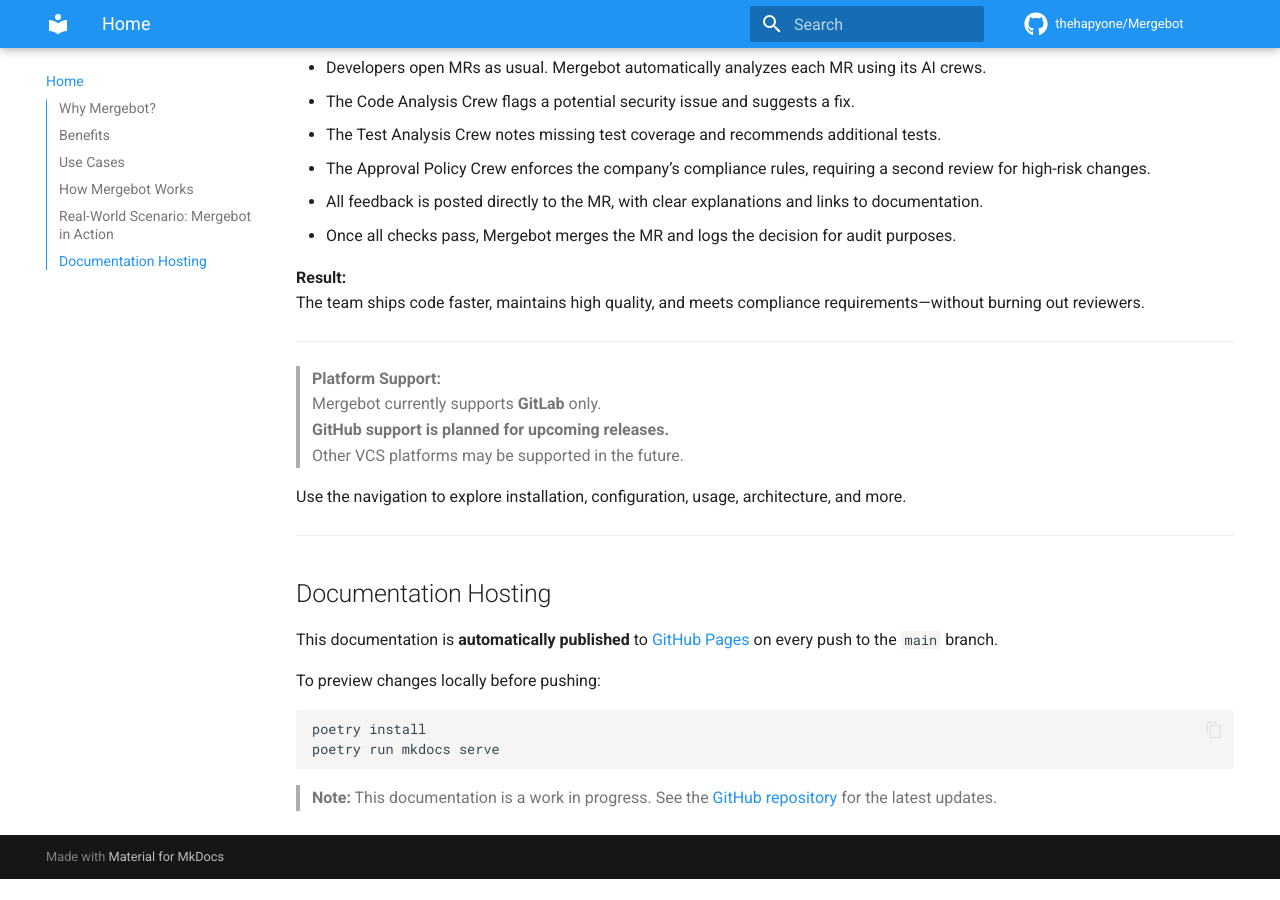
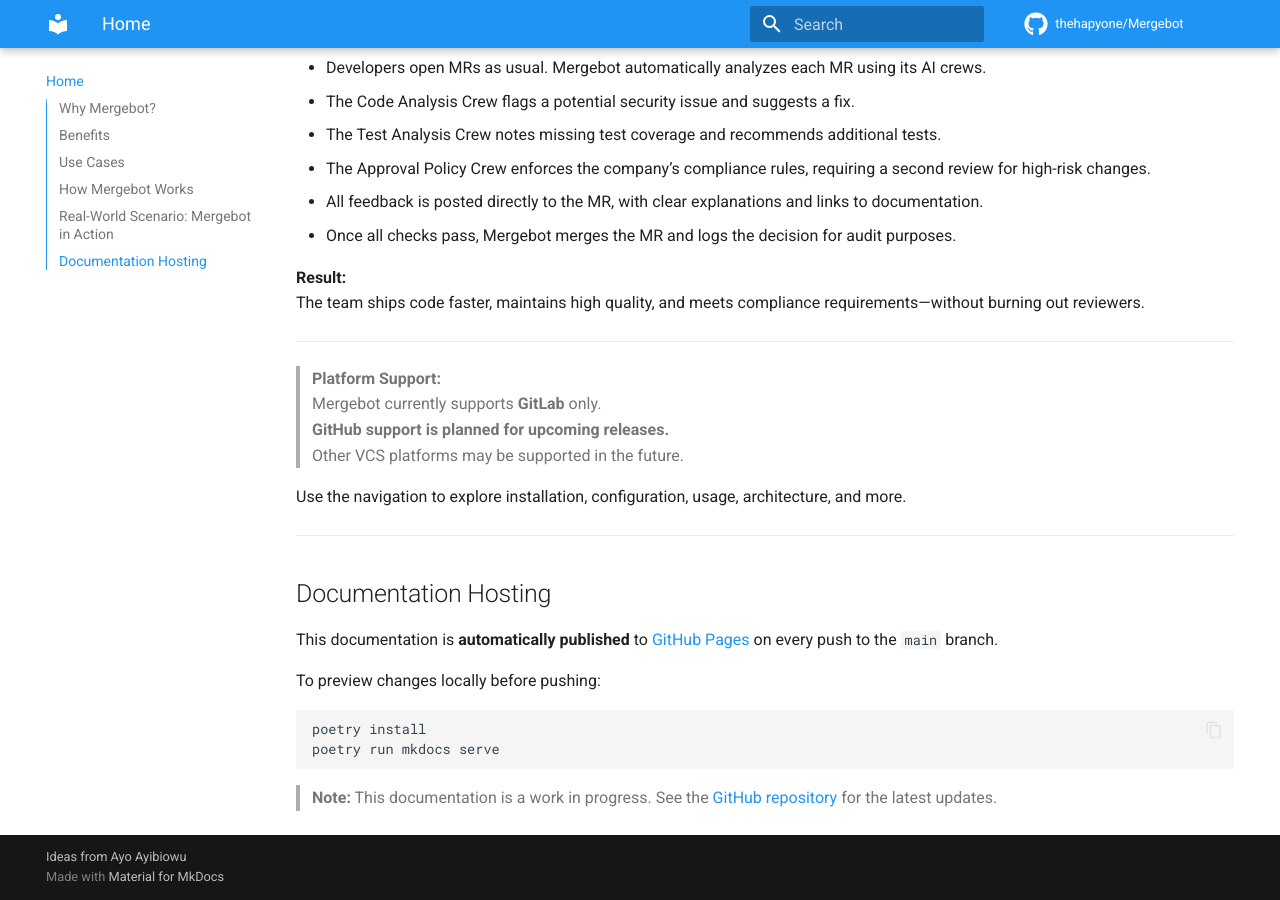
Before and after one commit to thehapyone/Mergebot, an MkDocs documentation site: the page built from docs/index.md, in a window 1280 px wide and 900 px high, scrolled down 2062 px. Built offline with MkDocs 1.6.1 and Material for MkDocs 9.7.7, drawn with Linux system fonts in a browser that asks for light colours; comment, search, counter and statistics services are not loaded; before the commit the page ends 2941 px from its top, so only the background shows below that.

Commit message:
Update MkDocs configuration: include development dependencies and add copyright information

```diff
--- a/mkdocs.yml
+++ b/mkdocs.yml
@@ -3,6 +3,8 @@
 site_author: The Mergebot Team
 repo_url: https://github.com/thehapyone/Mergebot
 site_url: https://thehapyone.github.io/Mergebot/
+
+copyright: 'Ideas from <a href="https://thehapyone.com" target="_blank">Ayo Ayibiowu</a>'
 theme:
   name: material
   features:
```
Also changed, not shown: 1 other file.
